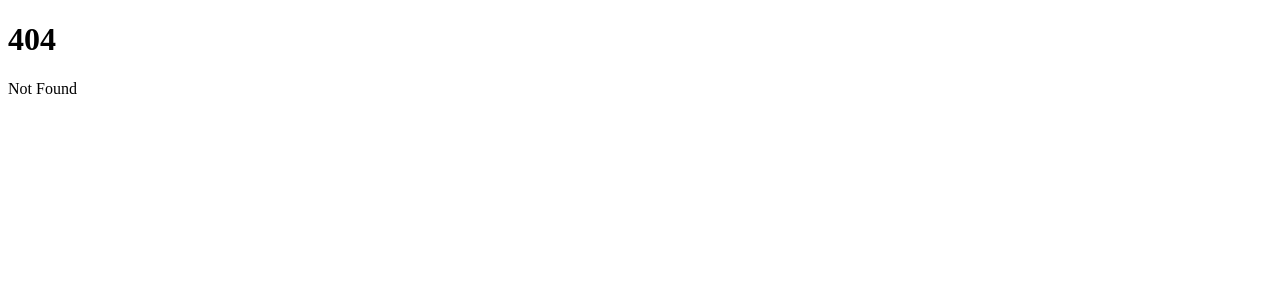
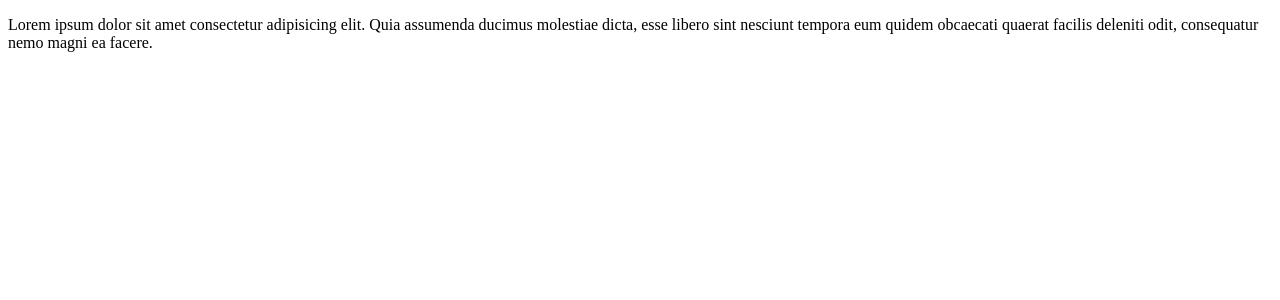
Before and after one commit to SaskiaBLittle/SvelteFirst, a SvelteKit app: page /about in a window 1280 px wide. Before the commit this address had no page. Shown: the top 300 px of the page. Built offline with nearby package versions, Linux system fonts and the light colour scheme.

Commit message:
Set up the about page

```diff
--- /dev/null
+++ b/src/routes/about/+page.svelte
@@ -0,0 +1,9 @@
+<script>
+
+</script>
+
+<p>Lorem ipsum dolor sit amet consectetur adipisicing elit. Quia assumenda ducimus molestiae dicta, esse libero sint nesciunt tempora eum quidem obcaecati quaerat facilis deleniti odit, consequatur nemo magni ea facere.</p>
+
+<style>
+
+</style>
```
